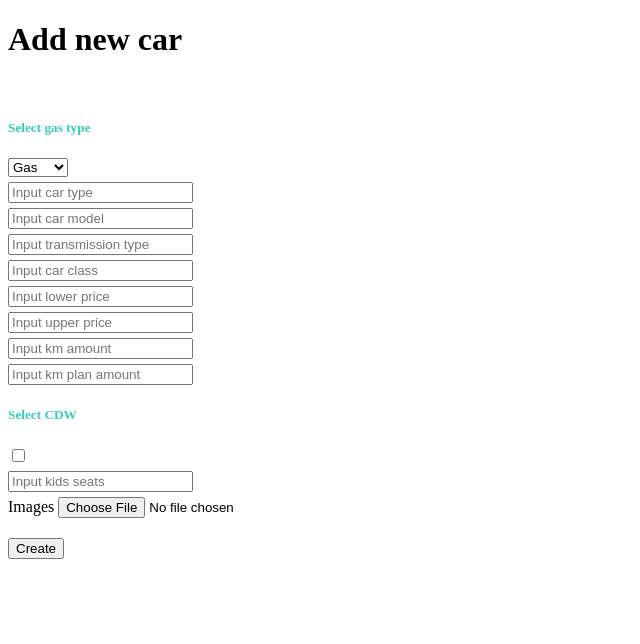
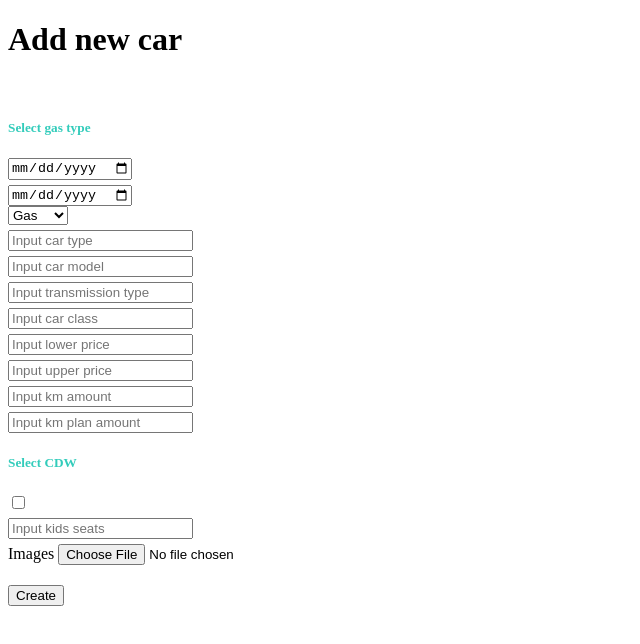
Before and after one commit to bole25/frontend-agent, an Angular app: page /addCar in a window 1280 px wide. Shown: the top 644 px of the page, without its empty margins (0-640 px from the left). Built offline with nearby package versions, Linux system fonts and the light colour scheme; sample sign-in values are in the browser's storage.

Commit message:
Add start and end date picker.

```diff
--- a/src/app/addCar/addCar.component.html
+++ b/src/app/addCar/addCar.component.html
@@ -4,6 +4,20 @@
     <div class="form-group" style="margin-bottom: 5px">
       <h5 style="color:#33ccbb">Select gas type</h5>
     </div>
+    <div class="form-group" style="margin-bottom: 5px">
+    <input type="date" id="startingDate" class="form-control"required
+           [(ngModel)]="startDate"
+           [ngModelOptions]="{standalone: true}"
+           ng-model="ddd"
+
+
+    />
+    </div>
+    <input type="date" id="endingDate" class="form-control" required
+           [(ngModel)]="endDate"
+           [ngModelOptions]="{standalone: true}"
+           ng-model="ddd"
+    />
     <div class="form-group" style="margin-bottom: 5px">
     <select class="form-control" id="gasType">
       <option value="Gas">Gas</option>
--- a/src/app/addCar/addCar.component.ts
+++ b/src/app/addCar/addCar.component.ts
@@ -22,6 +22,8 @@ import {Router} from '@angular/router';
     kmAmount: number;
     cdw: boolean;
     kidsSeats: number;
+    startDate : Date;
+    endDate : Date;
 
     public base64Image: string;
     public base64Images: Set<string>;
@@ -55,6 +57,8 @@ import {Router} from '@angular/router';
         this.carDTO.cdw = this.cdw;
         this.carDTO.kidsSeats = this.kidsSeats;
         this.carDTO.gasType = e.value;
+        this.carDTO.startDate = this.startDate;
+        this.carDTO.endDate = this.endDate;
 
         this.carDTO.images = Array.from(this.base64Images);
 
--- a/src/app/model/CarDTO.ts
+++ b/src/app/model/CarDTO.ts
@@ -15,4 +15,6 @@ export class CarDTO {
     likes : number;
     dislikes : number;
     comments : Array<string>;
+    startDate : Date;
+    endDate : Date;
   }
```
